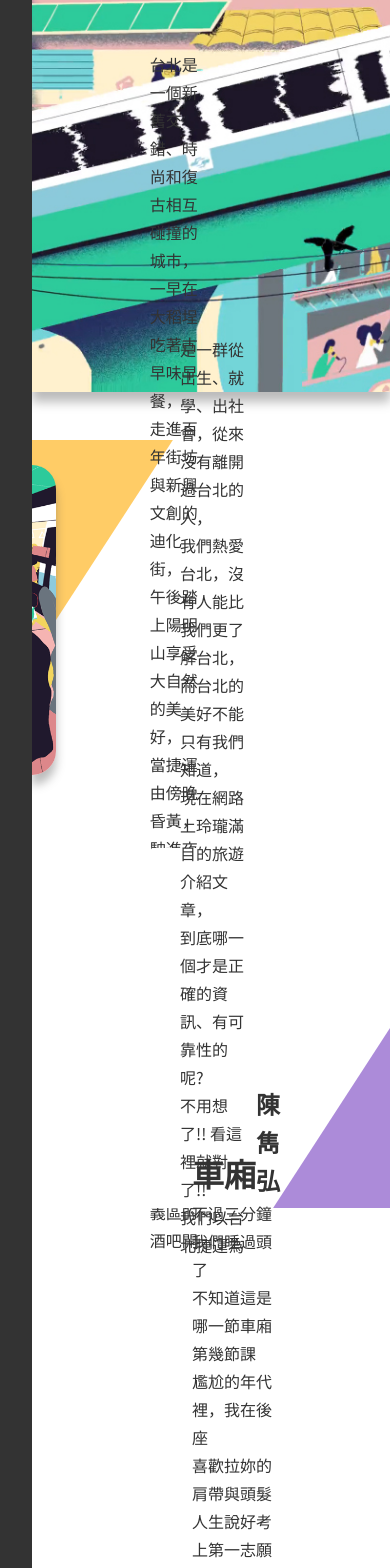
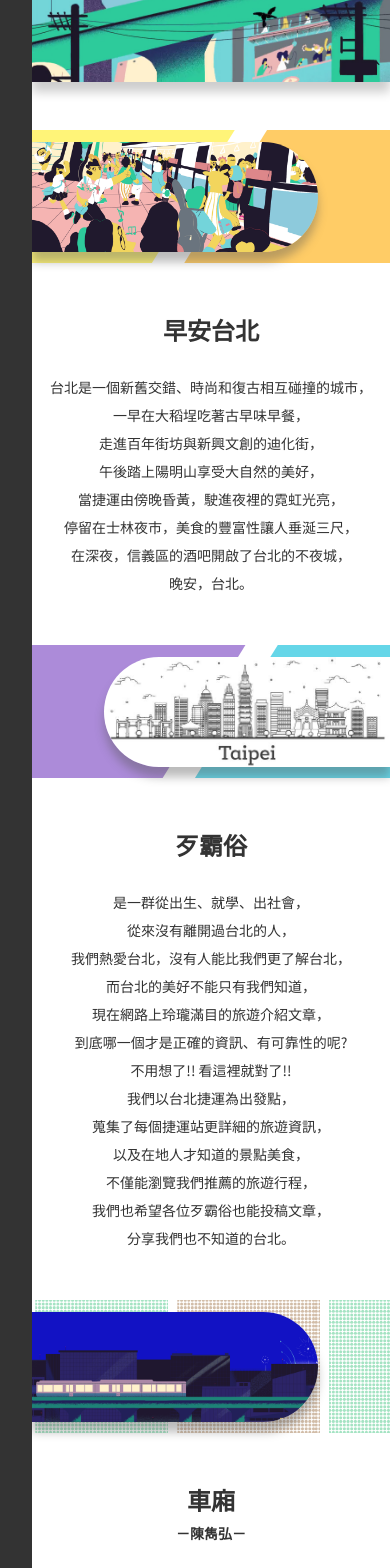
Before and after one commit to Sharon23565421/daibason, a Vue app: page /About in a window 390 px wide. Shown: the part 400-1968 px from the top of the page. Built offline with nearby package versions, Linux system fonts and the light colour scheme; what view-ui-plus would draw is missing.

Commit message:
"About Us" rwd done

```diff
--- a/src/assets/scss/page/_about.scss
+++ b/src/assets/scss/page/_about.scss
@@ -68,7 +68,9 @@
             }
         }
     }
-
+    .mbGreetingArt{
+        display: none;
+    }
     .aboutUs {
         width: 100%;
         height: 360px;
@@ -163,3 +165,63 @@
     }
 
 }
+@media screen and (max-width:414px) {
+    .aboutWrapper {
+        h1 {
+            margin: 2rem 0;
+        }
+
+        .pageFeature {
+            height: 27.12vh;
+            box-shadow: 0 10px 10px #0003;
+        }
+
+        .greetingArea {
+            height: 133px;
+            background-size: auto;
+            background-position: 24% center ;
+
+            .pic {
+                width: 80%;
+                height: 110px;
+            }
+
+            article {
+                display: none;
+            }
+        }
+
+        .aboutUs {
+            height: 133px;
+            background-size: auto;
+            background-position: -37% center ;
+
+            .pic {
+                width: 80%;
+                height: 110px;
+            }
+
+            article {
+                display: none;
+            }
+        }
+
+        .noName {
+            background-size: cover;
+            background-position: -43% center ;
+        }
+        .mbArt{
+            display: block;
+            text-align: center;
+            h3{
+                margin-bottom: 1.5rem;
+            }
+            p{
+                font-size: 14px;
+            }
+        }
+        .swiper{
+            margin-top: 3.5rem;
+        }
+    }
+}
--- a/src/views/AboutView.vue
+++ b/src/views/AboutView.vue
@@ -25,6 +25,19 @@
         </p>
       </article>
     </div>
+    <article class="mbArt">
+      <h3>早安台北</h3>
+        <p>
+          台北是一個新舊交錯、時尚和復古相互碰撞的城市，<br>
+          一早在大稻埕吃著古早味早餐，<br>
+          走進百年街坊與新興文創的迪化街，<br>
+          午後踏上陽明山享受大自然的美好，<br>
+          當捷運由傍晚昏黃，駛進夜裡的霓虹光亮，<br>
+          停留在士林夜市，美食的豐富性讓人垂涎三尺，<br>
+          在深夜，信義區的酒吧開啟了台北的不夜城，<br>
+          晚安，台北。
+        </p>
+    </article>
     <div class="aboutUs" :style="{
       backgroundImage: `url(${background2})`
     }">
@@ -48,6 +61,24 @@
         <img src="../../src/assets/images/101.jpg" alt="taipei101">
       </div>
     </div>
+    <article class="mbArt">
+      <h3>歹霸俗</h3>
+        <p>
+          是一群從出生、就學、出社會，<br>
+          從來沒有離開過台北的人，<br>
+          我們熱愛台北，沒有人能比我們更了解台北，<br>
+          而台北的美好不能只有我們知道，<br>
+          現在網路上玲瓏滿目的旅遊介紹文章，<br>
+          到底哪一個才是正確的資訊、有可靠性的呢?<br>
+          不用想了!! 看這裡就對了!!<br>
+          我們以台北捷運為出發點，<br>
+          蒐集了每個捷運站更詳細的旅遊資訊，<br>
+          以及在地人才知道的景點美食，<br>
+          不僅能瀏覽我們推薦的旅遊行程，<br>
+          我們也希望各位歹霸俗也能投稿文章，<br>
+          分享我們也不知道的台北。<br>
+        </p>
+    </article>
     <div class="noName greetingArea " :style="{
       backgroundImage: `url(${background3})`
     }">
@@ -55,7 +86,7 @@
         <img src="../../src/assets/images/ab3.jpg" alt="goodVight">
       </div>
       <article>
-        <h2>車廂　<span><h3>陳雋弘</h3></span></h2>
+        <h2>車廂　<span><p>陳雋弘</p></span></h2>
         <p>
           不過三分鐘<br>
           我們睡過頭了<br>
@@ -70,6 +101,22 @@
         </p>
       </article>
     </div>
+    <article class="mbArt">
+      <h3>車廂<p>－陳雋弘－</p></h3>
+
+        <p>
+          不過三分鐘<br>
+          我們睡過頭了<br>
+          不知道這是哪一節車廂第幾節課<br>
+          尷尬的年代裡，我在後座<br>
+          喜歡拉妳的肩帶與頭髮<br>
+          人生說好考上第一志願<br>
+          與那麼多拉環往同一方向搖曳<br>
+          直到所有人都離開了<br>
+          唯我們靜止<br>
+          醒來在一個陌生的城市<br>
+        </p>
+      </article>
     <div class="swiper">
       <div class="swiper-wrapper">
         <div class="swiper-slide" v-for="(path, index) in imagePaths" :key="index" alt="Image">
```
